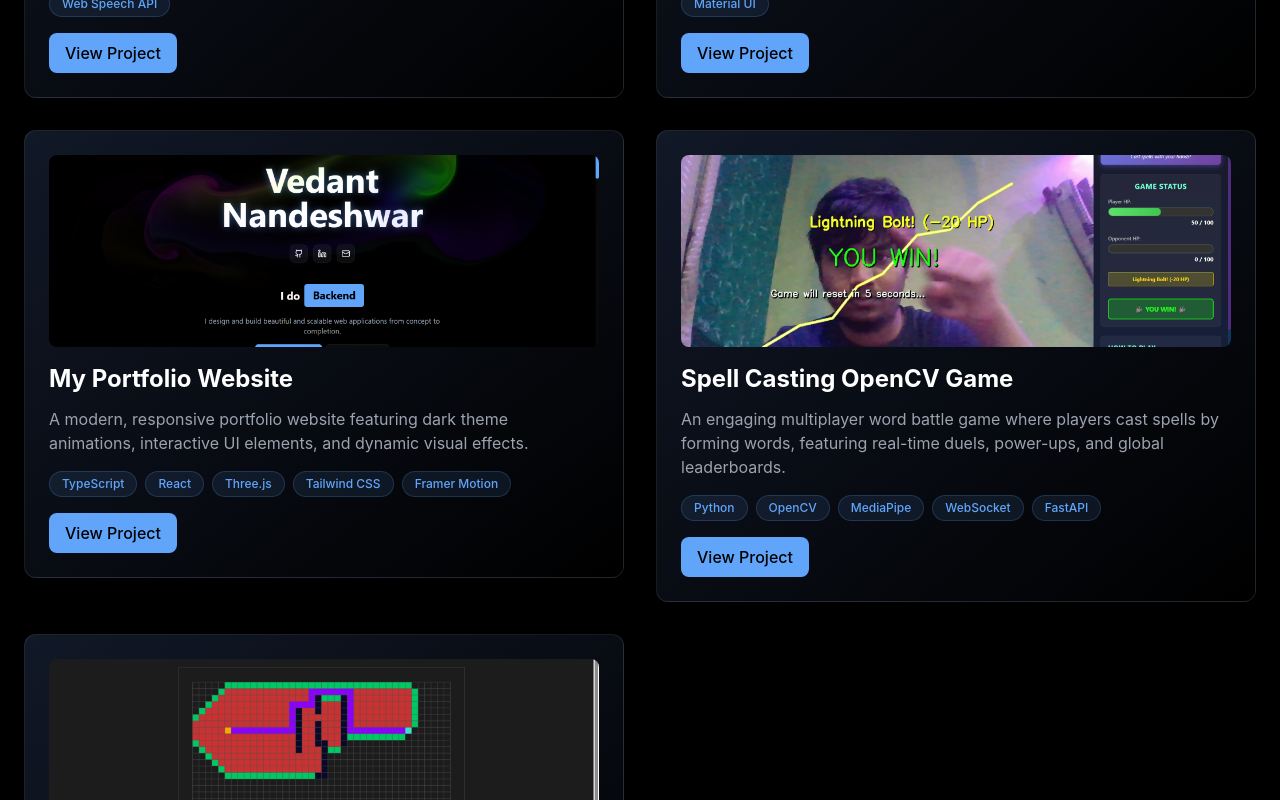
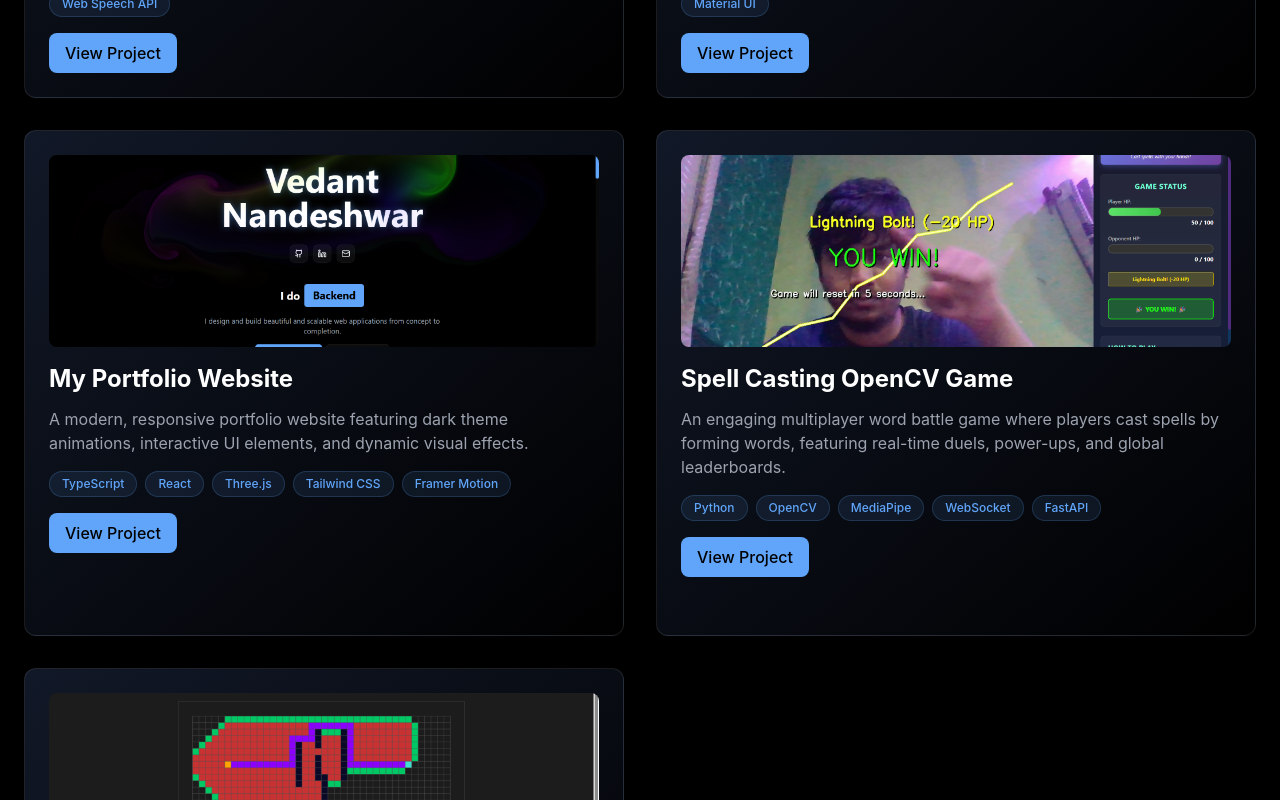
Before and after one commit to vedant553/My-Portfolio-Website, a React (Vite) app: page / in a window 1280 px wide. Shown: the part 2520-3320 px from the top of the page. Built offline with nearby package versions, Linux system fonts and the light colour scheme.

Commit message:
Made all the SpotlightCards even

```diff
--- a/src/components/sections/Projects.tsx
+++ b/src/components/sections/Projects.tsx
@@ -52,10 +52,12 @@ export const Projects = () => {
           </p>
         </ScrollReveal>
 
-        <div className="grid md:grid-cols-2 gap-8">
+        <div className="grid md:grid-cols-2 gap-8 auto-rows-fr">
           {projects.map((project, index) => (
             <ScrollReveal key={index} delay={index * 0.1}>
-              <SpotlightCard {...project} />
+              <div className="h-full">
+                <SpotlightCard {...project} className="h-full" />
+              </div>
             </ScrollReveal>
           ))}
         </div>
--- a/src/components/ui/SpotlightCard.tsx
+++ b/src/components/ui/SpotlightCard.tsx
@@ -7,9 +7,10 @@ interface SpotlightCardProps {
   tags: string[];
   image: string;
   link?: string;
+  className?: string;
 }
 
-export const SpotlightCard = ({ title, description, tags, image, link }: SpotlightCardProps) => {
+export const SpotlightCard = ({ title, description, tags, image, link, className = '' }: SpotlightCardProps) => {
   const [mousePosition, setMousePosition] = useState({ x: 0, y: 0 });
   const cardRef = useRef<HTMLDivElement>(null);
 
@@ -27,7 +28,7 @@ export const SpotlightCard = ({ title, description, tags, image, link }: Spotlig
       ref={cardRef}
       onMouseMove={handleMouseMove}
       whileHover={{ scale: 1.02 }}
-      className="relative group overflow-hidden rounded-xl bg-gradient-to-br from-gray-900 to-black border border-white/10 p-6 transition-all duration-300"
+      className={`relative group overflow-hidden rounded-xl bg-gradient-to-br from-gray-900 to-black border border-white/10 p-6 transition-all duration-300 h-full ${className}`}
     >
       <div
         className="pointer-events-none absolute inset-0 opacity-0 group-hover:opacity-100 transition-opacity duration-300"
```
